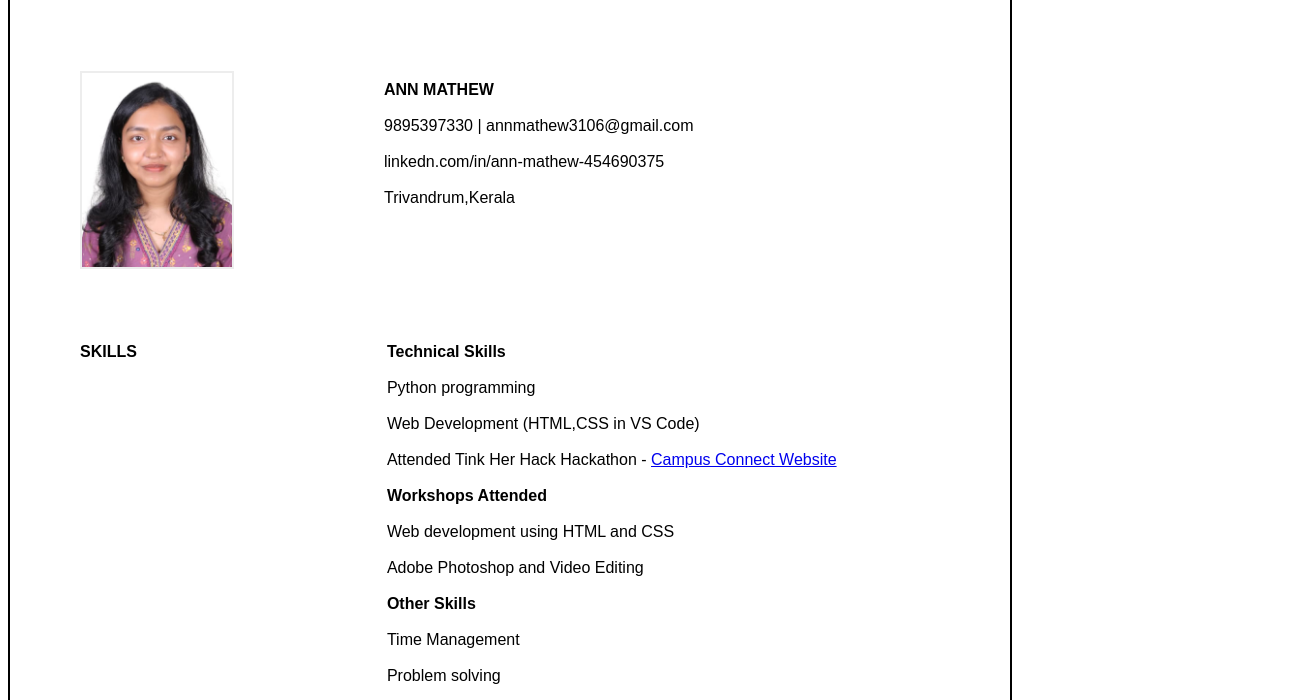
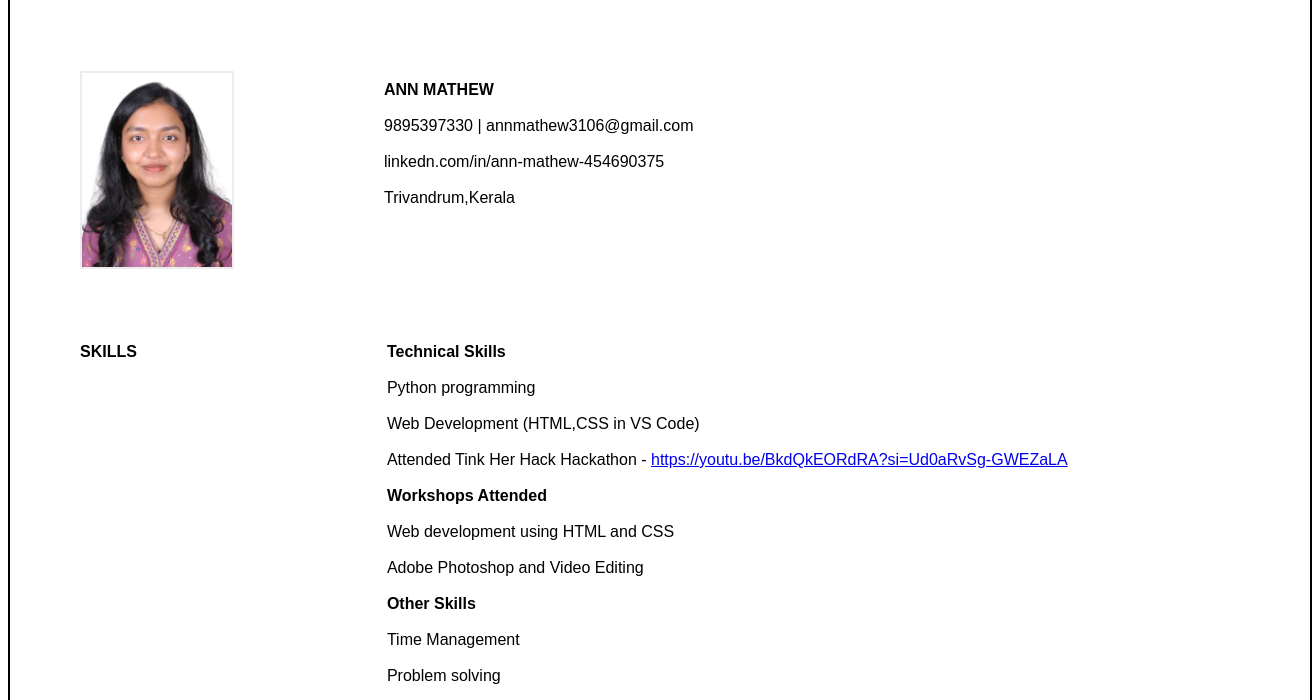
Before and after one commit to Annmathew3106/day1resume, a plain HTML site: page index.html in a window 1280 px wide. Shown: the part 89-789 px from the top of the page, 1312 px wide, since content can reach past the window. Drawn offline with Linux system fonts and the light colour scheme.

Commit message:
resumeupdate

```diff
--- a/index.html
+++ b/index.html
@@ -9,7 +9,7 @@
 
             border:  solid black  ;
             border-width: 2px;
-            width: 1000px;
+            width: 1300px;
             height: 1250px;
         }
         h1 {
@@ -84,7 +84,7 @@
             <br>
             <div>Web Development (HTML,CSS in VS Code)</div>
             <br>
-            <div>Attended Tink Her Hack Hackathon - <a href="https://youtu.be/BkdQkEORdRA?si=y0Vu4mJcpQ-cSE8d" target="_blank">Campus Connect Website</a></div>
+            <div>Attended Tink Her Hack Hackathon - <a href="https://youtu.be/BkdQkEORdRA?si=y0Vu4mJcpQ-cSE8d" target="_blank">https://youtu.be/BkdQkEORdRA?si=Ud0aRvSg-GWEZaLA</a></div>
             <br>
             <div><b>Workshops Attended</b></div>
             <br>
```
